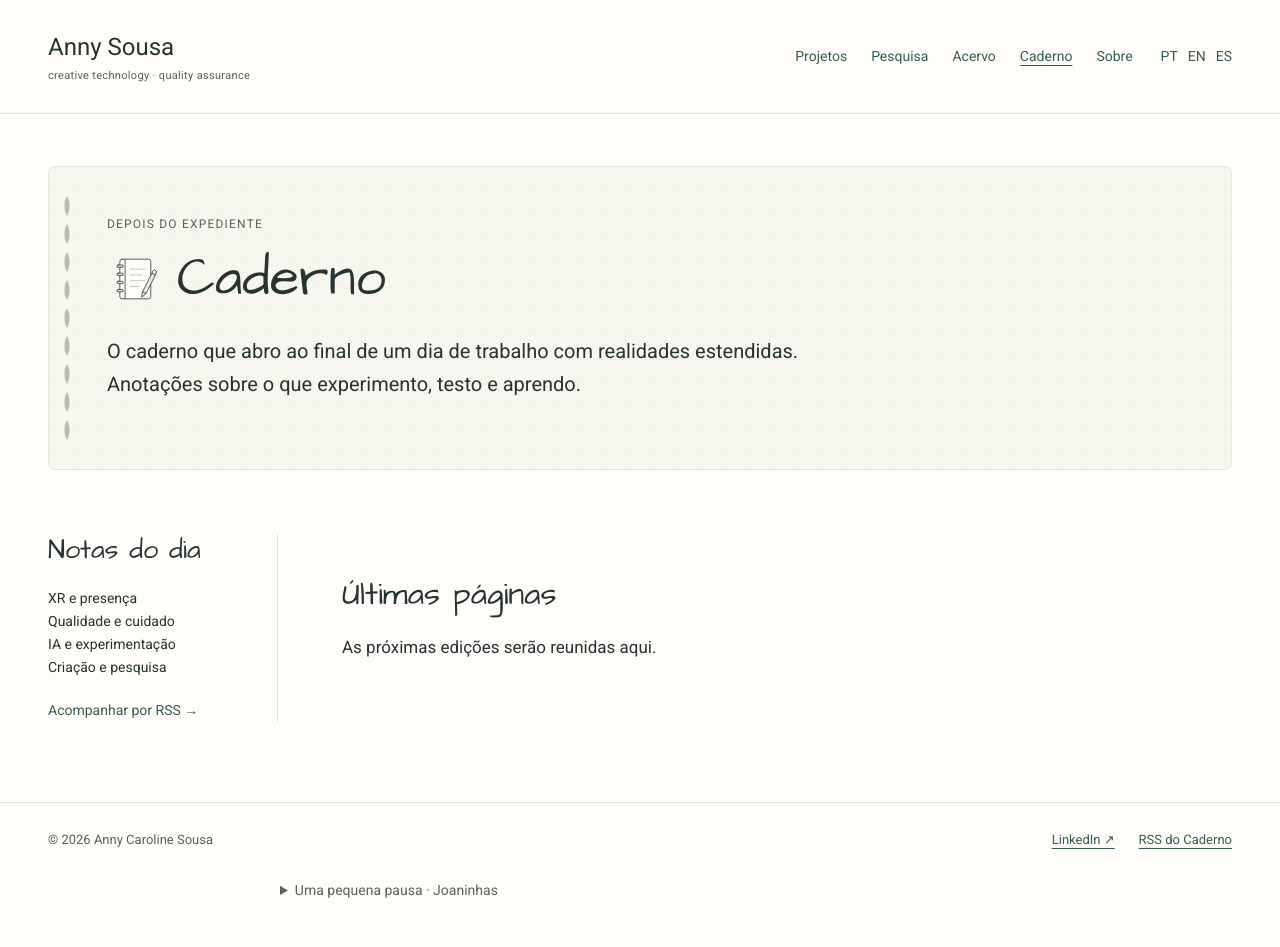
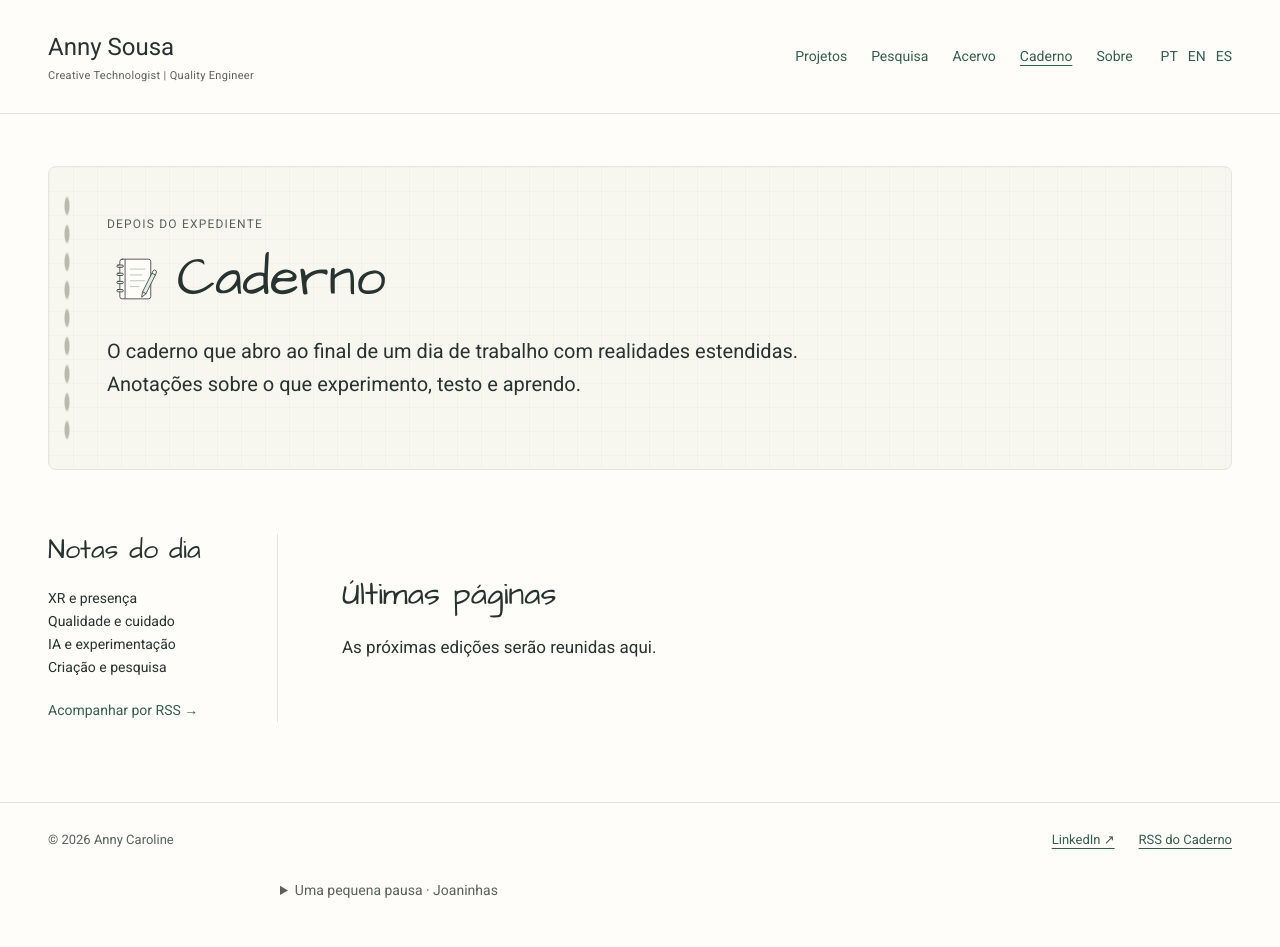
Before and after one commit to annysource/annysource.github.io, a Jekyll site: the page built from caderno/index.html, in a window 1280 px wide. Built offline with Jekyll 4.4.1, drawn with Linux system fonts in a browser that asks for light colours.

Commit message:
Update default.html
alteração cabeçalho

```diff
--- a/_layouts/default.html
+++ b/_layouts/default.html
@@ -19,7 +19,7 @@
 <body>
 <a class="skip" href="#conteudo">Pular para conteúdo</a>
 <header class="header shell">
-<a class="brand" href="{{ '/' | relative_url }}">Anny Sousa<span>creative technology · quality assurance</span></a>
+<a class="brand" href="{{ '/' | relative_url }}">Anny Sousa<span>Creative Technologist | Quality Engineer</span></a>
 <button class="menu-toggle" aria-expanded="false" aria-controls="navigation" hidden>Menu</button>
 <nav id="navigation" aria-label="Principal">
 {% for item in site.data.navigation %}<a href="{{ item.url | relative_url }}"{% if page.url contains item.url %} aria-current="page"{% endif %}>{{ item.title }}</a>{% endfor %}
@@ -27,7 +27,7 @@
 <div class="languages" aria-label="Idiomas"><a href="{{ '/' | relative_url }}" lang="pt-BR" aria-label="Português">PT</a><a href="{{ '/en/' | relative_url }}" lang="en" aria-label="English">EN</a><a href="{{ '/es/' | relative_url }}" lang="es" aria-label="Español">ES</a></div>
 </header>
 <main id="conteudo" class="shell">{{ content }}</main>
-<footer class="footer shell"><div class="footer-links"><span>© {{ 'now' | date: '%Y' }} Anny Caroline Sousa</span><a href="{{ site.linkedin_url }}">LinkedIn ↗</a>{% if site.email != "" %}<a href="mailto:{{ site.email }}">Contato</a>{% endif %}<a href="{{ '/feed.xml' | relative_url }}">RSS do Caderno</a></div>
+<footer class="footer shell"><div class="footer-links"><span>© {{ 'now' | date: '%Y' }} Anny Caroline</span><a href="{{ site.linkedin_url }}">LinkedIn ↗</a>{% if site.email != "" %}<a href="mailto:{{ site.email }}">Contato</a>{% endif %}<a href="{{ '/feed.xml' | relative_url }}">RSS do Caderno</a></div>
 {% include footer-game.html %}
 </footer>
 {% include lightbox.html %}
```
